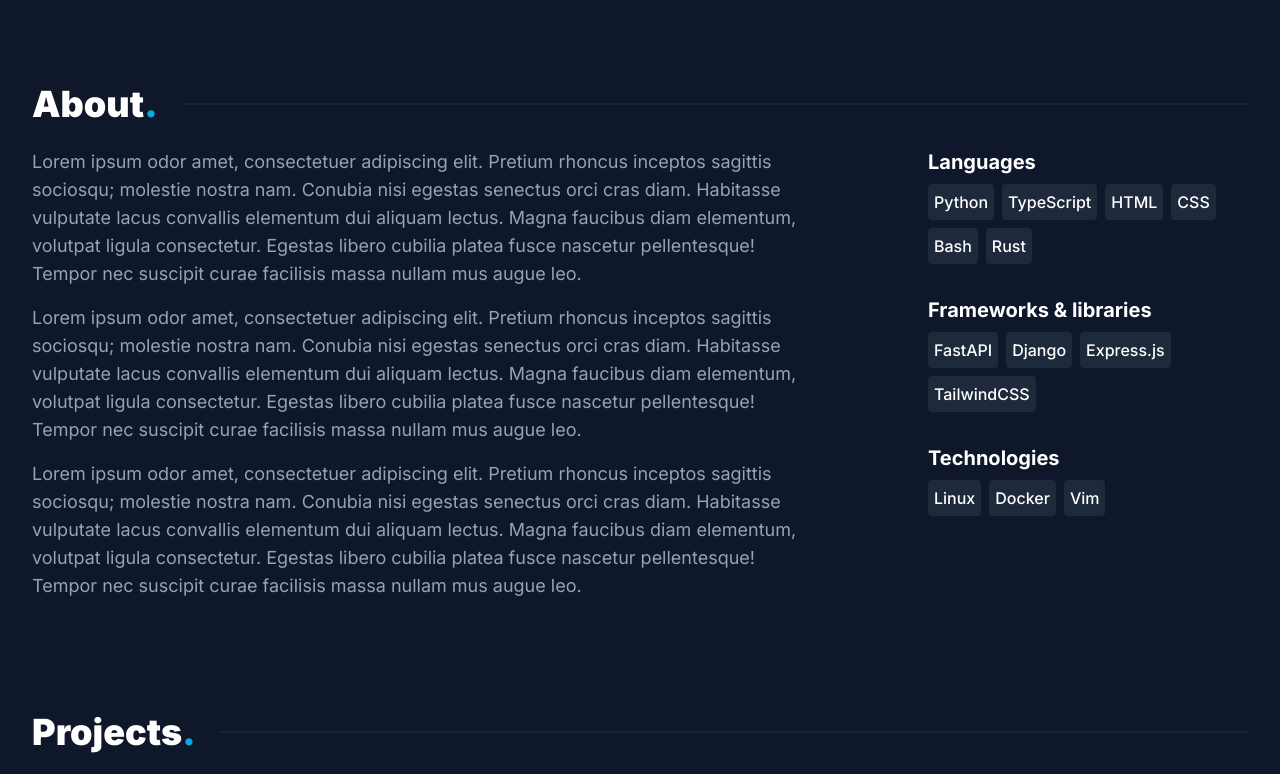
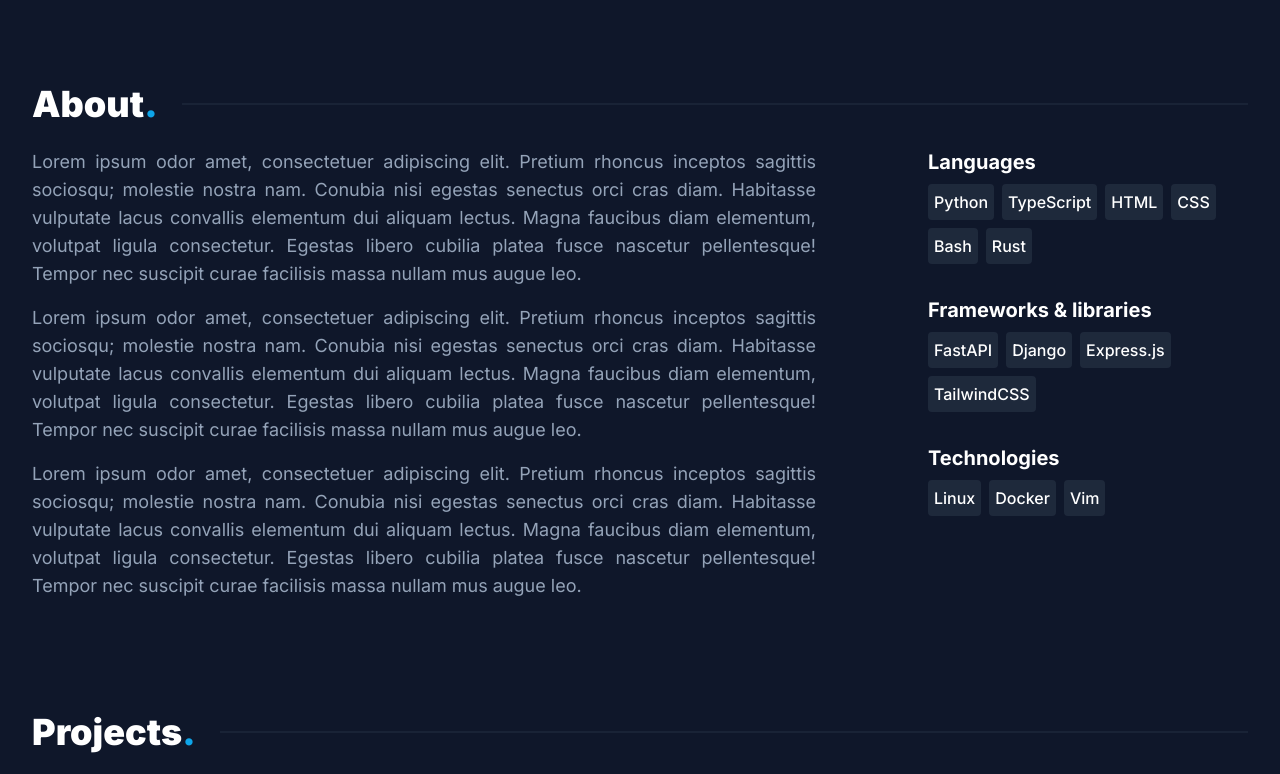
Before and after one commit to HakonHarnes/website, a Next.js app: page / in a window 1280 px wide. Shown: the part 540-1314 px from the top of the page. Built offline with nearby package versions, Linux system fonts and the light colour scheme.

Commit message:
chore: justify about me text

```diff
--- a/app/components/About.tsx
+++ b/app/components/About.tsx
@@ -7,7 +7,7 @@ export default function About() {
     <section>
       <SectionHeader title="About" />
       <div className="flex flex-col gap-8 lg:flex-row lg:gap-28">
-        <div className="flex flex-col gap-4 text-lg text-slate-400">
+        <div className="flex flex-col gap-4 text-lg text-slate-400 text-justify">
           <p>
             Lorem ipsum odor amet, consectetuer adipiscing elit. Pretium rhoncus
             inceptos sagittis sociosqu; molestie nostra nam. Conubia nisi
```
